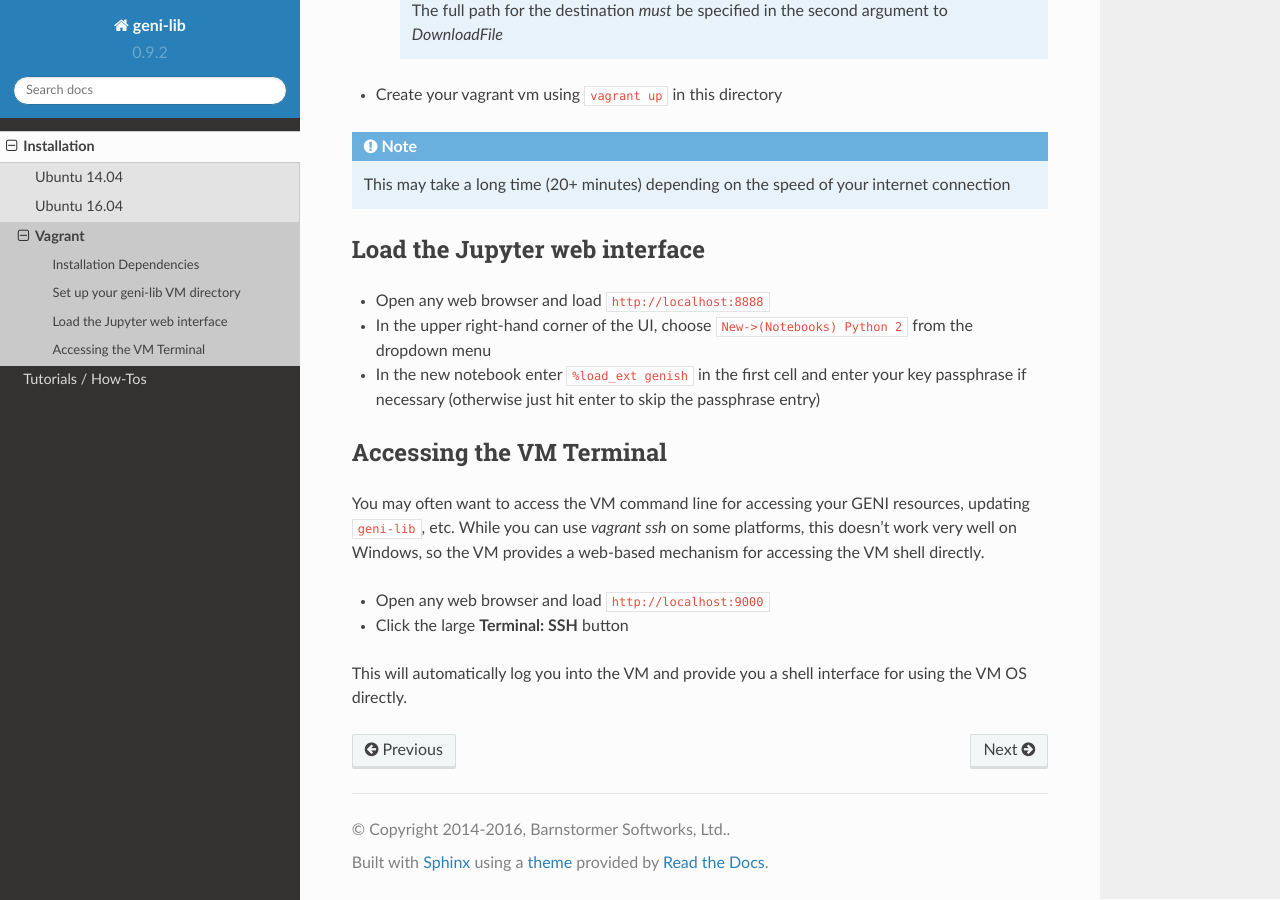
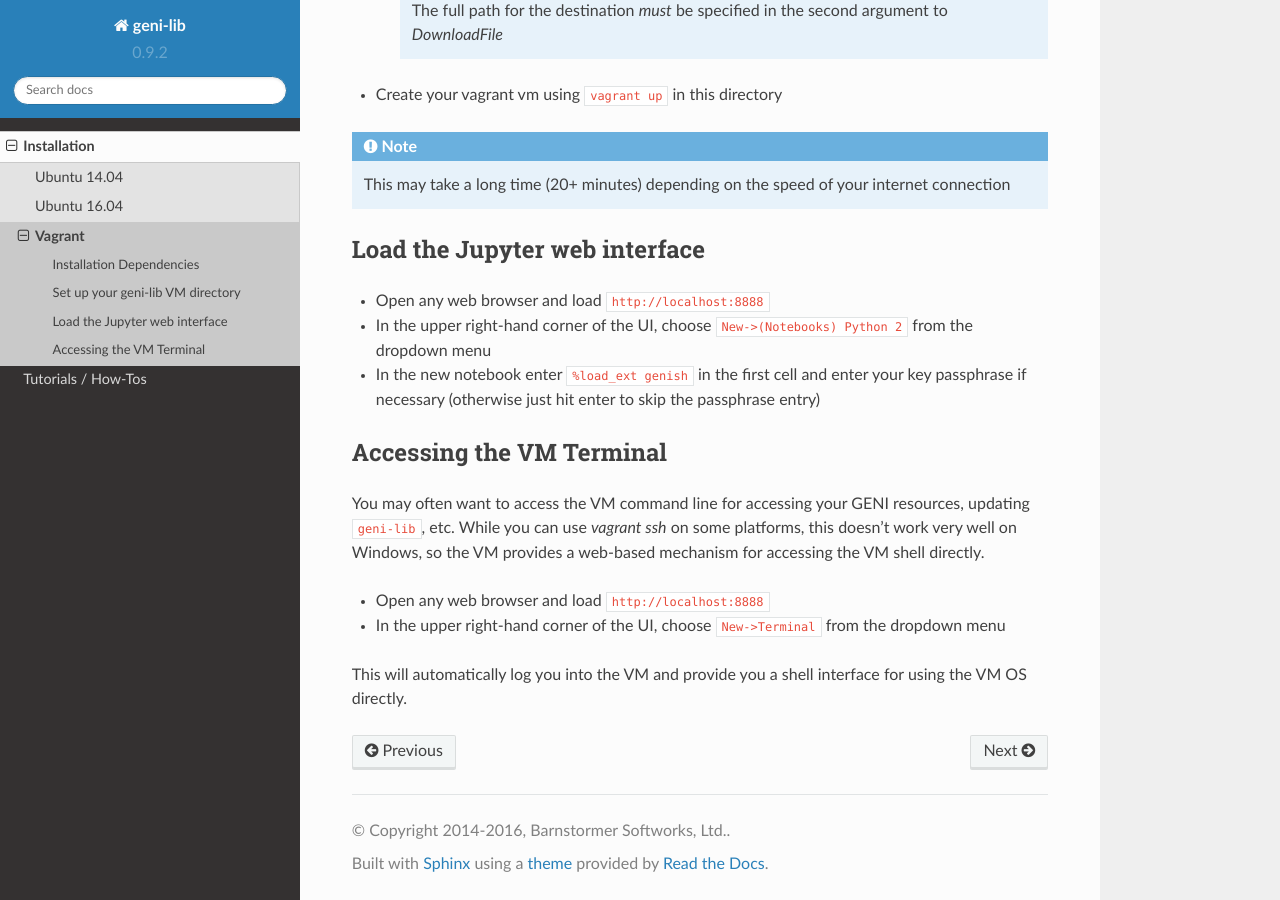
Before and after one commit to kaimast/geni-lib3, a Sphinx documentation site: the page built from docs/source/intro/vagrant.rst, in a window 1280 px wide and 900 px high, scrolled down 1121 px. Built offline with Sphinx 7.4.7 and the Read the Docs theme 2.0.0, drawn with Linux system fonts in a browser that asks for light colours; pages that are not in the unit, such as notebooks, are missing from menus.

Commit message:
Change terminal instructions to use jupyter built-in

```diff
--- a/docs/source/intro/vagrant.rst
+++ b/docs/source/intro/vagrant.rst
@@ -74,7 +74,7 @@ You may often want to access the VM command line for accessing your GENI resourc
 etc.  While you can use `vagrant ssh` on some platforms, this doesn't work very well on Windows, so the VM
 provides a web-based mechanism for accessing the VM shell directly.
 
-* Open any web browser and load ``http://localhost:9000``
-* Click the large **Terminal: SSH** button
+* Open any web browser and load ``http://localhost:8888``
+* In the upper right-hand corner of the UI, choose ``New->Terminal`` from the dropdown menu
 
 This will automatically log you into the VM and provide you a shell interface for using the VM OS directly.
```
Also changed, not shown: other parts of docs/source/intro/vagrant.rst (+1 -1 lines).
